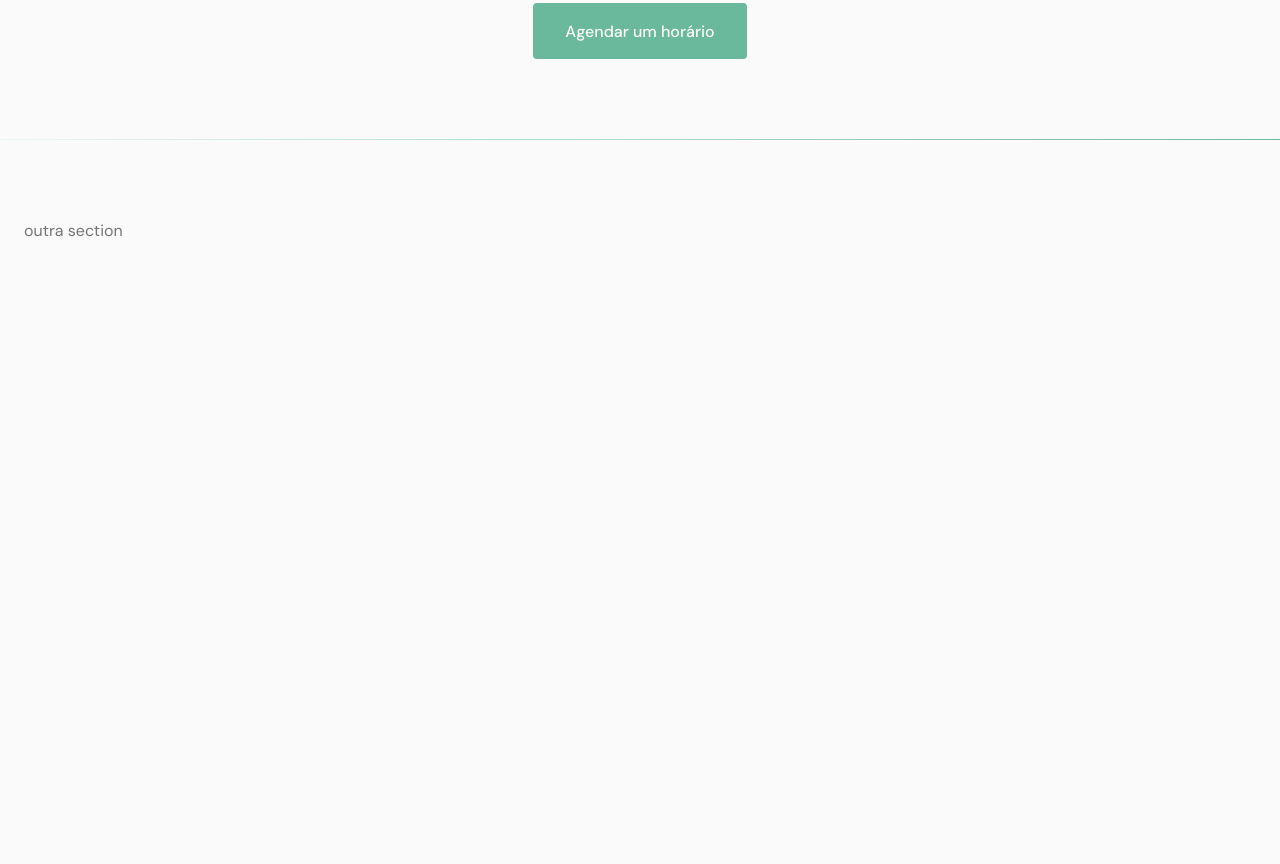
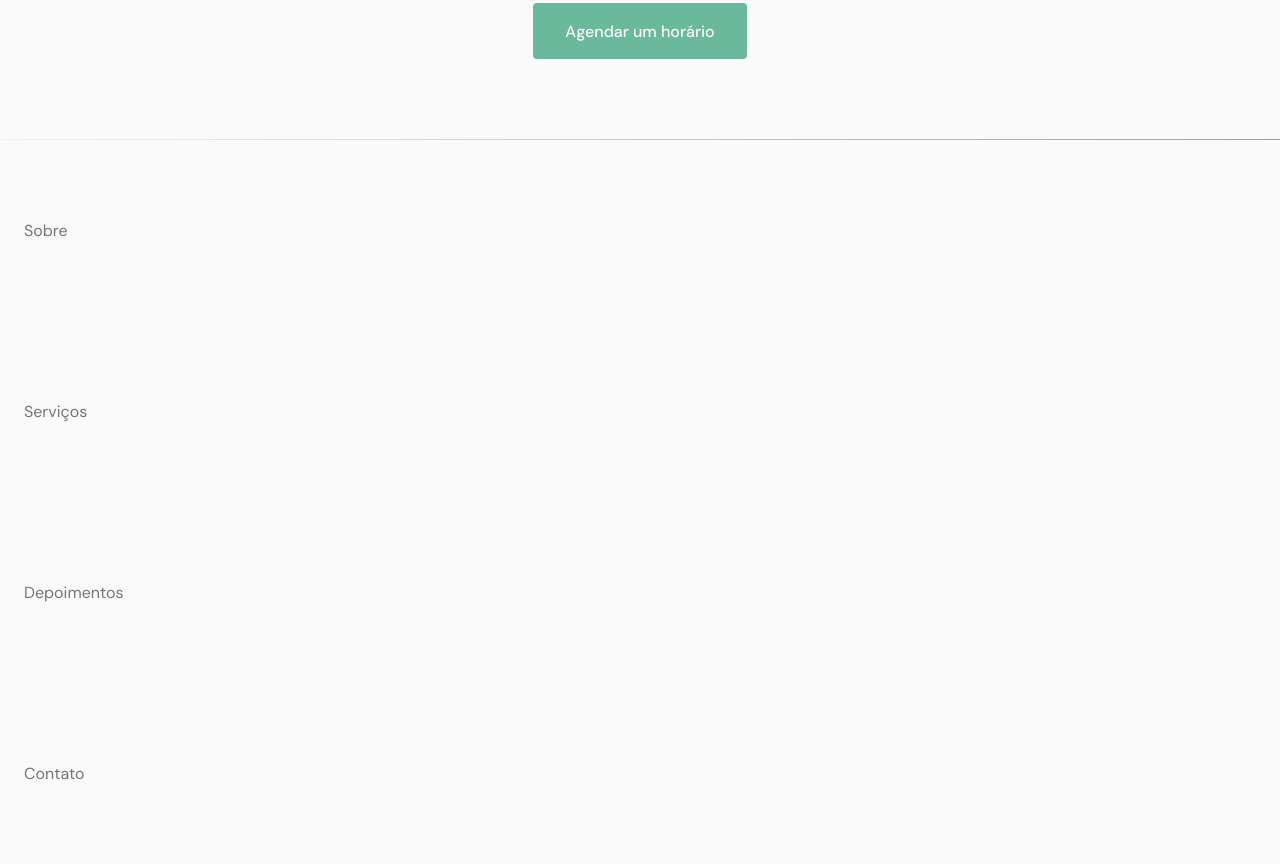
Before and after one commit to Michel-Maia/Origin-Six, a plain HTML site: page index.html in a window 1280 px wide. Shown: the part 1260-2124 px from the top of the page. Before the commit the page ends 1581 px from the top, so only its background shows below. Drawn offline with Linux system fonts and the light colour scheme.

Commit message:
commit
atualizado menu, e criado as section correspondentes ao menu navegação

```diff
--- a/index.html
+++ b/index.html
@@ -20,9 +20,9 @@
                 <ul>
                 <li><a href="#home">Início</a></li>
                 <li><a href="#about">Sobre</a></li>
-                <li><a href="#about">Serviços</a></li>
-                <li><a href="#services">Depoimentos</a></li>
-                <li><a href="#testimonials">Contato</a></li>
+                <li><a href="#services">Serviços</a></li>
+                <li><a href="#testimonials">Depoimentos</a></li>
+                <li><a href="#contact">Contato</a></li>
                 </ul>
             </div>
         </nav>
@@ -44,9 +44,22 @@
 
         <div class="divider-1"></div>
 
-        <section class="section">
-            <div class="container">outra section</div>
+        <section class="section" id="about">
+            <div class="container grid">Sobre</div>
         </section>
+
+        <section class="section" id="services">
+            <div class="container grid">Serviços</div>
+        </section>
+
+        <section class="section" id="testimonials">
+            <div class="container grid">Depoimentos</div>
+        </section>
+
+        <section class="section" id="contact">
+            <div class="container grid">Contato</div>
+        </section>
+
         </main>
     </body>
 </html>
```
